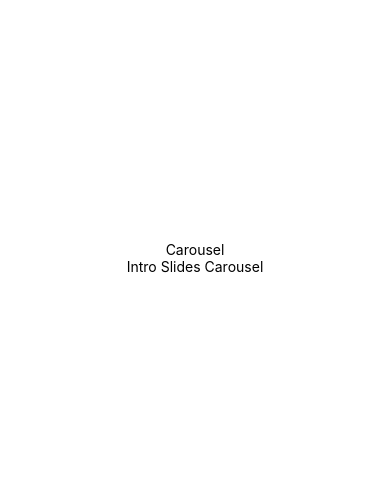
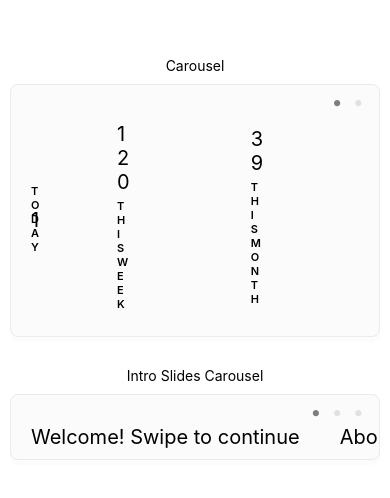
Before and after one commit to AndresTIY/RNCarousel, a React Native app: screen / in a window 390 px wide. Shown: the part 164-662 px from the top of the page. Built offline with nearby package versions, Linux system fonts and the light colour scheme.

Commit message:
tutorial set

```diff
--- a/App.js
+++ b/App.js
@@ -1,5 +1,6 @@
 import React from 'react';
 import {View, Text, StyleSheet} from 'react-native';
+import Carousel from './Carousel';
 
 const data = [
   {
@@ -28,11 +29,25 @@ const data = [
   },
 ];
 
+const slideData = [
+  {
+    title: 'Welcome! Swipe to continue',
+  },
+  {
+    title: 'About Feature X',
+  },
+  {
+    title: 'About Feature Y',
+  },
+];
+
 const App = () => {
   return (
     <View style={styles.container}>
       <Text>Carousel</Text>
-      <Text>Intro Slides Carousel</Text>
+      <Carousel style="stats" items={data} itemsPerInterval={3} />
+      <Text style={styles.textMargin}>Intro Slides Carousel</Text>
+      <Carousel style={'slide'} items={slideData} />
     </View>
   );
 };
@@ -46,4 +61,7 @@ const styles = StyleSheet.create({
     justifyContent: 'center',
     padding: 10,
   },
+  textMargin: {
+    marginTop: 30,
+  },
 });
--- a/Carousel/styles.js
+++ b/Carousel/styles.js
@@ -62,7 +62,7 @@ const styles = StyleSheet.create({
   scrollView: {
     display: 'flex',
     flexDirection: 'row',
-    overflow: 'hidden',,
+    overflow: 'hidden',
   },
   statsHead: {
     paddingTop: 10,
@@ -80,8 +80,8 @@ const styles = StyleSheet.create({
   },
   bullet: {
     paddingHorizontal: 5,
-      fontSize: 20
-  }
+    fontSize: 20,
+  },
 });
 
 export default styles;
```
Lines whose indentation alone changed are shown as unchanged.
